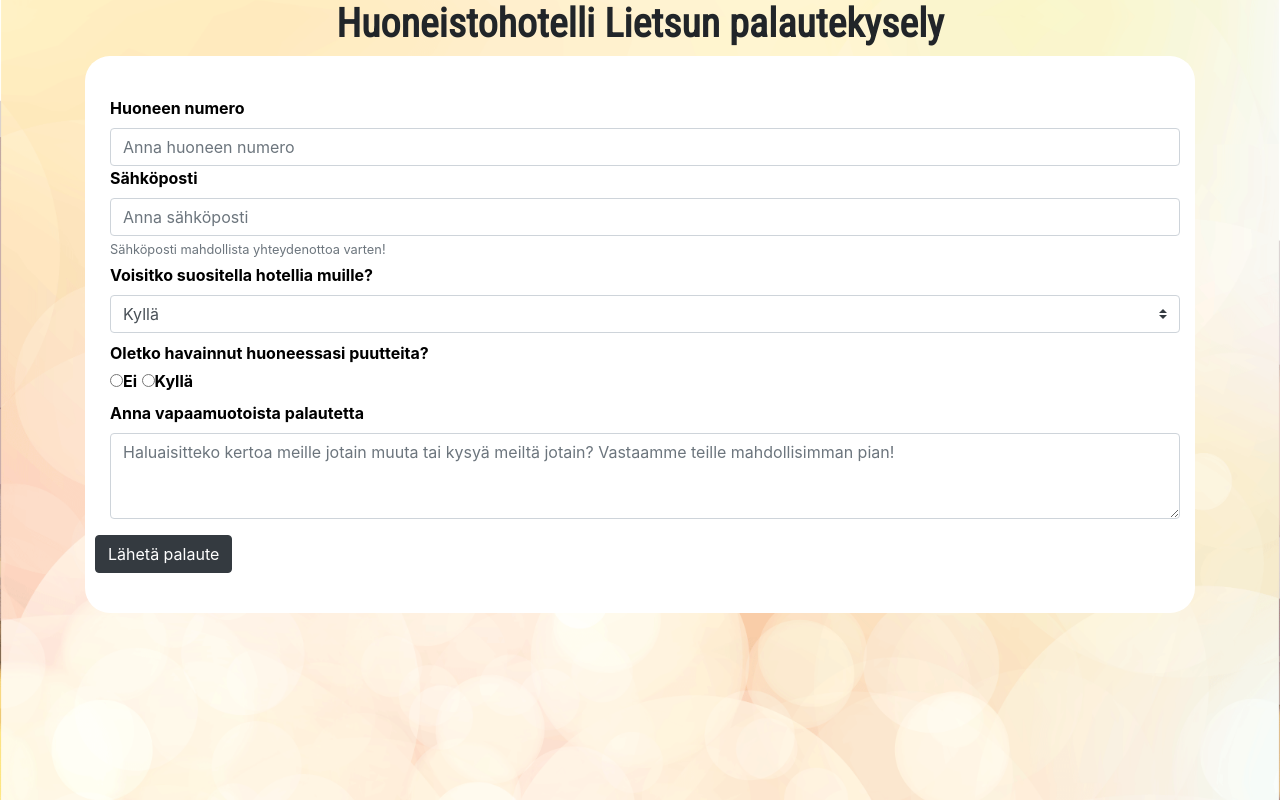
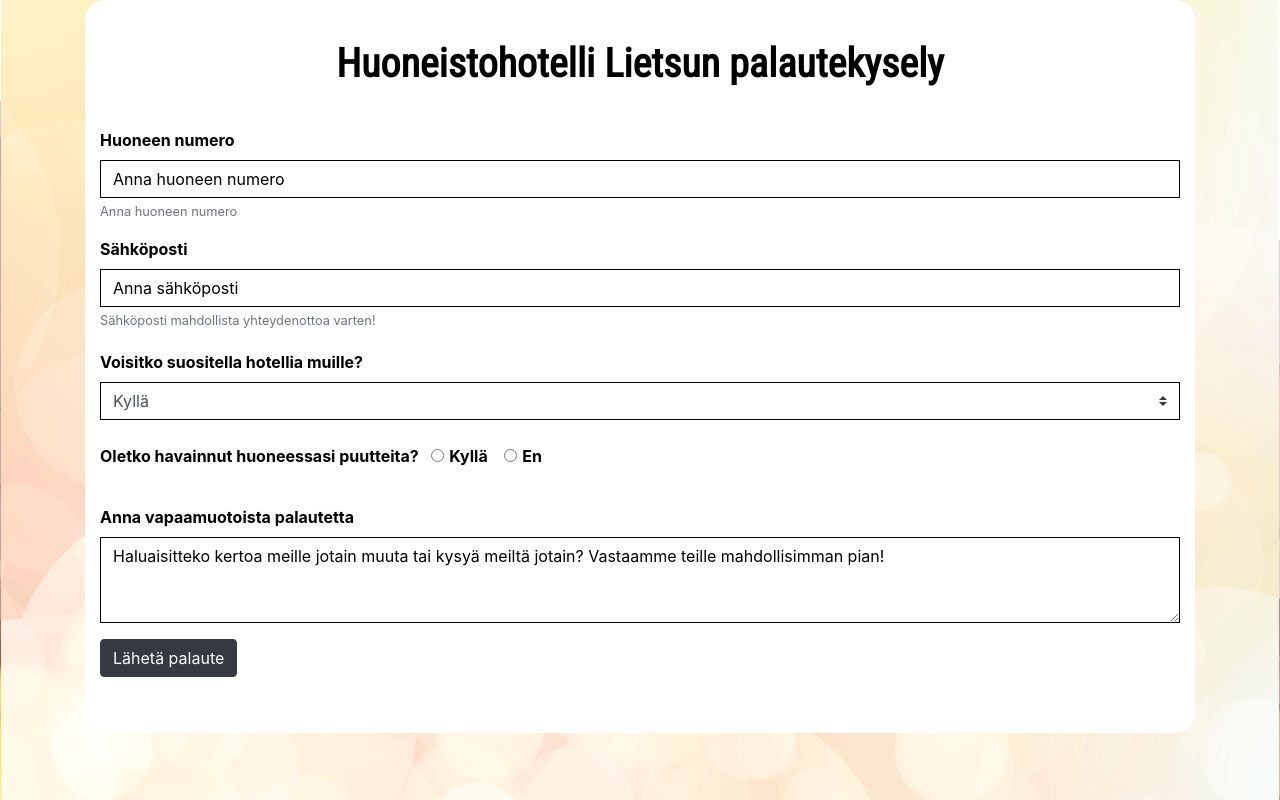
Before and after one commit to Myntza/Asiakaspalaute, a plain HTML site: page index.html in a window 1280 px wide. Drawn offline with nearby package versions, Linux system fonts and the light colour scheme; a script that the page names is missing.

Commit message:
Teemaa muokkailtu ja viilailtu
Javascriptiin lisätty myös esto ei ja kyllä valinnan samaa aikaa olemiselle.
Lisäksi kommentoitu koodia hieman lisää ja viilailtu bootstrapin dokumentaation mukaiseksi

```diff
--- a/index.html
+++ b/index.html
@@ -27,40 +27,62 @@
 
 <div class="container">
 
-<h1>Huoneistohotelli Lietsun palautekysely</h1>
 
+<!--
+
+
+  Muokattu otsikko formin sisälle ja viilaitu tyylejä
+  Lisätty form groupit bootstrap documentaation mukaisesti oikein.
+  Lisätty myös formin button formin sisään
+  Vaihdettu kieltä varten myös (ei ja kyl vaihettu koodista yes ja no) :D
+
+
+-->
     <form>
+        <h1>Huoneistohotelli Lietsun palautekysely</h1>
+
         <div class="form-group col-lg">
           <label for="email">Huoneen numero</label>
           <input type="text" class="form-control" id="roomnumber" placeholder="Anna huoneen numero">
+          <small id="roomNumberHelp" class="form-text text-muted">Anna huoneen numero</small>
+        </div>
 
-
+        <div class="form-group col-lg">
             <label for="email">Sähköposti</label>
             <input type="email" class="form-control" id="email" aria-describedby="emailHelp" placeholder="Anna sähköposti">
             <small id="emailHelp" class="form-text text-muted">Sähköposti mahdollista yhteydenottoa varten!</small>
+        </div>
 
-
-
+        <div class="form-group col-lg">
                 <label class="my-1 mr-2" for="select">Voisitko suositella hotellia muille?</label>
                 <select class="custom-select my-1 mr-sm-2" id="select">
                   <option selected>Kyllä</option>
                   <option value="no">En</option>
                 </select>
+        </div>
 
-
-
+        <div class="form-group col-lg">
                 <label class="my-1 mr-2" for="btn-group">Oletko havainnut huoneessasi puutteita?</label>
 
-                <div class="" >
-                  <label class="radio-inline"><input type="radio" name="option" id="ei" >Ei </label>
-                  <label class="radio-inline"><input type="radio" name="option" id="kyl">Kyllä </label>
+                <div class="form-check-inline">
+                    <label class="form-check-label">
+                        <input type="radio" class="form-check-input" id="yes">Kyllä
+                    </label>
                 </div>
 
+                <div class="form-check-inline">
+                    <label class="form-check-label">
+                        <input type="radio" class="form-check-input" id="no">En
+                    </label>
+                </div>
 
+        </div>
+
+        <div class="form-group col-lg">
             <!-- If selected Yes this come visible-->
             <div id="needs"style="display:none;">
 
-             <label class="needs">Mihin puutteet ovat liittyneet?</label>
+            <label class="needs">Mihin puutteet ovat liittyneet?</label>
             <div class="checkbox">
               <label><input type="checkbox" id="toiletpaper" class="mr-1" value="toiletpaper">WC-paperi</label>
             </div>
@@ -80,13 +102,19 @@
             <div class="checkbox">
                   <label><input type="checkbox" id="cleaning" class="mr-1" value="cleaning">Huoneiston siisteys</label>
             </div>
+          </div>
+          </div>
 
-          </div>
+          <div class="form-group col-lg">
             <label for="text">Anna vapaamuotoista palautetta</label>
             <textarea class="form-control" id="text" rows="3" placeholder="Haluaisitteko kertoa meille jotain muuta tai kysyä meiltä jotain? Vastaamme teille mahdollisimman pian!"></textarea>
           </div>
 
+        <div class="form-group col-lg">
+
         <button type="submit" class="btn btn-dark">Lähetä palaute</button>
+
+        </div>
       </form>
 </div>
 <script src="index.js"></script>
--- a/index.js
+++ b/index.js
@@ -1,10 +1,16 @@
-var btnShow = document.getElementById('kyl').addEventListener('click',showBox);
-var btnHide = document.getElementById('ei').addEventListener('click',hideBox);
+var btnShow = document.getElementById('yes').addEventListener('click',showBox);
+var btnHide = document.getElementById('no').addEventListener('click',hideBox);
+
+
+/* Added true/false to prevent both selected. */
 
 function showBox() {
-
+    no.checked = false;
+    yes.checked = true;
     document.getElementById('needs').style.display="block";
 }
 function hideBox() {
+    no.checked = true;
+    yes.checked = false;
     document.getElementById('needs').style.display="none";
 }
--- a/style.css
+++ b/style.css
@@ -1,11 +1,11 @@
 
 body {
+
   background: url(bokeh.png) no-repeat center center fixed;
   -webkit-background-size: cover;
   -moz-background-size: cover;
   -o-background-size: cover;
   background-size: cover;
-
 
 }
 
@@ -14,6 +14,7 @@ h1{
   text-align: center;
   font-family: "Roboto Condensed", sans-serif;
   font-weight: bold;
+  margin-bottom:40px;
 
 }
 
@@ -21,19 +22,38 @@ label{
 
   color:black;
   font-weight: bold;
-}
-
-#puutteet{
-
-
 
 }
 
+
 form{
-padding-left:10px;
-border-radius: 25px;
+
+  border-radius: 20px;
   color:black;
-background-color: rgb(255, 255, 255);opacity:1 !important;
+  background-color: rgb(255, 255, 255); !important;
   padding-top: 40px;
   padding-bottom: 40px;
+
 }
+
+input,textarea,select{
+
+  border: solid 1px black !important;
+  border-radius:0px !important;
+
+}
+
+/* Placeholders color to black */
+
+::-webkit-input-placeholder { /* Chrome/Opera/Safari */
+  color:#000000 !important;
+}
+::-moz-placeholder { /* Firefox 19+ */
+  color:#000000 !important;
+}
+:-ms-input-placeholder { /* IE 10+ */
+  color:#000000 !important;
+}
+:-moz-placeholder { /* Firefox 18- */
+  color:#000000 !important;
+}
```
Lines whose indentation alone changed are shown as unchanged.
